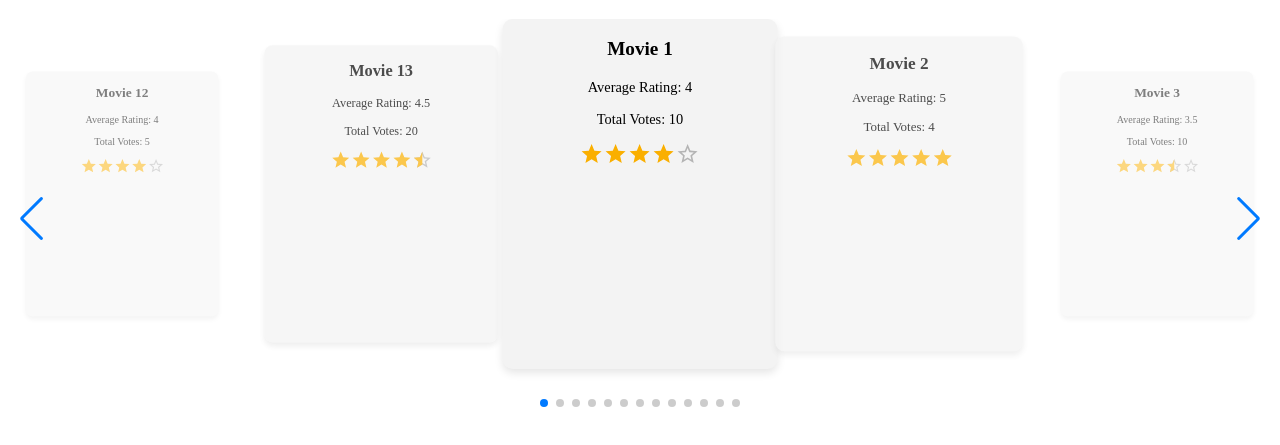
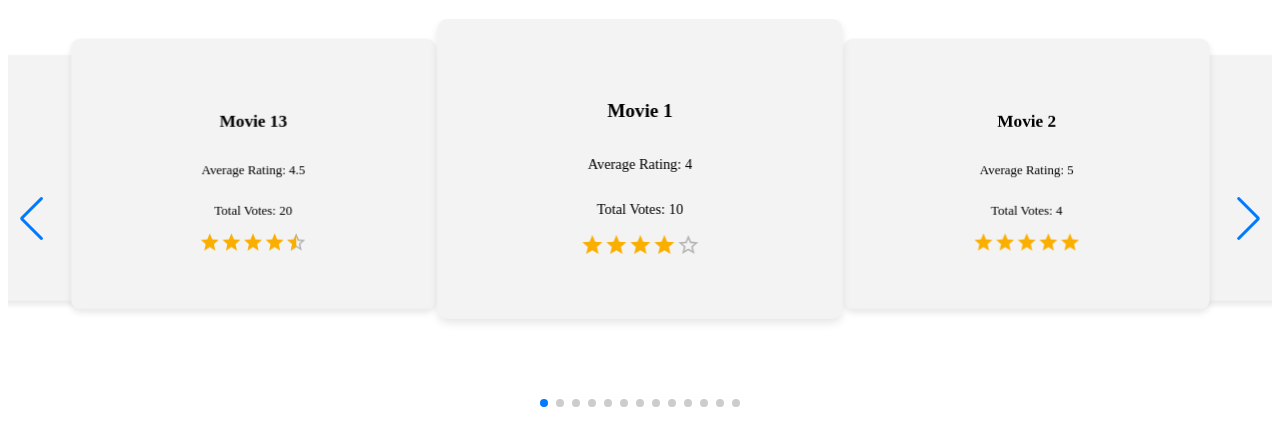
Before and after one commit to spikey2023/watchify-updated, a React app: page / in a window 1280 px wide. Shown: the part 71-516 px from the top of the page. Built offline with nearby package versions, Linux system fonts and the light colour scheme.

Commit message:
CSS working for swiper slides without animation

```diff
--- a/app/components/MovieList.css
+++ b/app/components/MovieList.css
@@ -10,7 +10,7 @@
 }
 
 /* class will only be applied once for initial animation */
-.animate-slide {
+/* .animate-slide {
   animation: slideInFromRight 1s ease-out forwards;
 }
 
@@ -23,66 +23,28 @@
     transform: translateX(0);
     opacity: 1;
   }
-}
+} */
 
 /* define how each slide should position and behave within Swiper */
+/* indiviual movie card styling */
 .swiper-slide {
   display: flex;
+  flex-direction: column;
   justify-content: center;
   align-items: center;
   text-align: center;
-  opacity: 0;
-}
-
-/* styles for outer most edge cards */
-.swiper-slide .movie-card {
-  opacity: 0.5;
-  transform: scale(0.7);
-  z-index: 1;
-  transition: all 0s ease;
-}
-
-/* Styles for left slide of center active slide*/
-.swiper-slide.swiper-slide-prev .movie-card {
-  opacity: 0.7;
-  transform: scale(0.85);
-  z-index: 2;
-  transition: all 0s ease;
-}
-
-/* Styles for the center active slide */
-.swiper-slide.swiper-slide-active .movie-card {
-  opacity: 1;
-  transform: scale(1);
-  z-index: 3;
-  transition: all 0s ease;
-}
-
-/* Styles for right slide of center active slide*/
-.swiper-slide.swiper-slide-next .movie-card {
-  opacity: 0.7;
-  transform: scale(0.9);
-  z-index: 2;
-  transition: all 0s ease;
-}
-
-/* indiviual movie card styling */
-.movie-card {
-  min-width: 275px;
-  min-height: 350px;
-  max-width: 100%;
   background-color: #f3f3f3;
   border-radius: 10px;
   padding: 0px;
+  height: 300px;
   box-shadow: 0 4px 8px rgba(0, 0, 0, 0.1);
-  margin-bottom: 5px;
 }
 
-.movie-card h3 {
+.swiper-slide h3 {
   font-size: 1.2rem;
 }
 
-.movie-card p {
+.swiper-slide p {
   font-size: 0.9rem;
   overflow: hidden;
   text-overflow: ellipsis;
--- a/app/components/MoviesList.js
+++ b/app/components/MoviesList.js
@@ -4,12 +4,13 @@ import {
   Mousewheel,
   Pagination,
   Keyboard,
-  Virtual,
   Navigation,
+  EffectCoverflow,
 } from "swiper/modules";
 import "swiper/css";
 import "swiper/css/pagination";
 import "swiper/css/navigation";
+import "swiper/css/effect-coverflow";
 import "./MovieList.css";
 import MovieRating from "./Rating";
 
@@ -81,12 +82,21 @@ const MoviesList = ({ movies, setMovies }) => {
     <>
       {" "}
       <h1 className="card-title-popular">Most Popular Movies</h1>
+      <div>
         <Swiper
+          effect={"coverflow"}
           direction="horizontal"
-        slidesPerView={1}
+          slidesPerView={3}
+          spaceBetween={24}
           grabCursor={true}
           centeredSlides={true}
-        effect="coverflow"
+          coverflowEffect={{
+            rotate: 0,
+            stretch: 0,
+            depth: 50,
+            modifier: 2.5,
+            slideShadows: false,
+          }}
           pagination={{ clickable: true }}
           loop={true}
           keyboard={true}
@@ -95,21 +105,27 @@ const MoviesList = ({ movies, setMovies }) => {
             nextEl: ".swiper-button-next",
             prevEl: ".swiper-button-prev",
           }}
-        breakpoints={{
-          640: {
-            slidesPerView: 2,
-            spaceBetween: 20,
-          },
-          768: {
-            slidesPerView: 4,
-            spaceBetween: 30,
-          },
-          1024: {
-            slidesPerView: 5,
-            spaceBetween: 30,
-          },
-        }}
-        modules={[Mousewheel, Pagination, Keyboard, Navigation]}
+          // breakpoints={{
+          //   640: {
+          //     slidesPerView: 2,
+          //     spaceBetween: 20,
+          //   },
+          //   768: {
+          //     slidesPerView: 4,
+          //     spaceBetween: 30,
+          //   },
+          //   1024: {
+          //     slidesPerView: 5,
+          //     spaceBetween: 30,
+          //   },
+          // }}
+          modules={[
+            Mousewheel,
+            Pagination,
+            Keyboard,
+            Navigation,
+            EffectCoverflow,
+          ]}
         >
           {" "}
           {movies.map((movie, index) => (
@@ -119,7 +135,6 @@ const MoviesList = ({ movies, setMovies }) => {
                 hasAnimated[index] ? "animate-slide" : ""
               }`}
             >
-            <div className="movie-card">
               <h3>{movie.title}</h3>
               <p>{`Average Rating: ${roundToHalf(movie.avg_rating)}`}</p>
               <p>{`Total Votes: ${movie.rating_count}`}</p>
@@ -129,12 +144,12 @@ const MoviesList = ({ movies, setMovies }) => {
                   handleRatingChange(movie.id, newRating)
                 }
               />
-            </div>
             </SwiperSlide>
           ))}
           <div className="swiper-button-prev"></div>
           <div className="swiper-button-next"></div>
         </Swiper>
+      </div>
     </>
   );
 };
--- /dev/null
+++ b/app/components/slides.css
@@ -0,0 +1,31 @@
+styles for outer most edge cards
+.swiper-slide {
+  opacity: 0.5;
+  /* transform: scale(0.7); */
+  z-index: 1;
+  transition: all 0s ease;
+}
+
+/* Styles for left slide of center active slide*/
+.swiper-slide.swiper-slide-prev {
+  opacity: 0.7;
+  /* transform: scale(0.85); */
+  z-index: 2;
+  transition: all 0s ease;
+}
+
+/* Styles for the center active slide */
+.swiper-slide.swiper-slide-active {
+  opacity: 1;
+  /* transform: scale(1); */
+  z-index: 3;
+  transition: all 0s ease;
+}
+
+/* Styles for right slide of center active slide*/
+.swiper-slide.swiper-slide-next {
+  opacity: 0.7;
+  /* transform: scale(0.9); */
+  z-index: 2;
+  transition: all 0s ease;
+}
```
Lines whose indentation alone changed are shown as unchanged.
